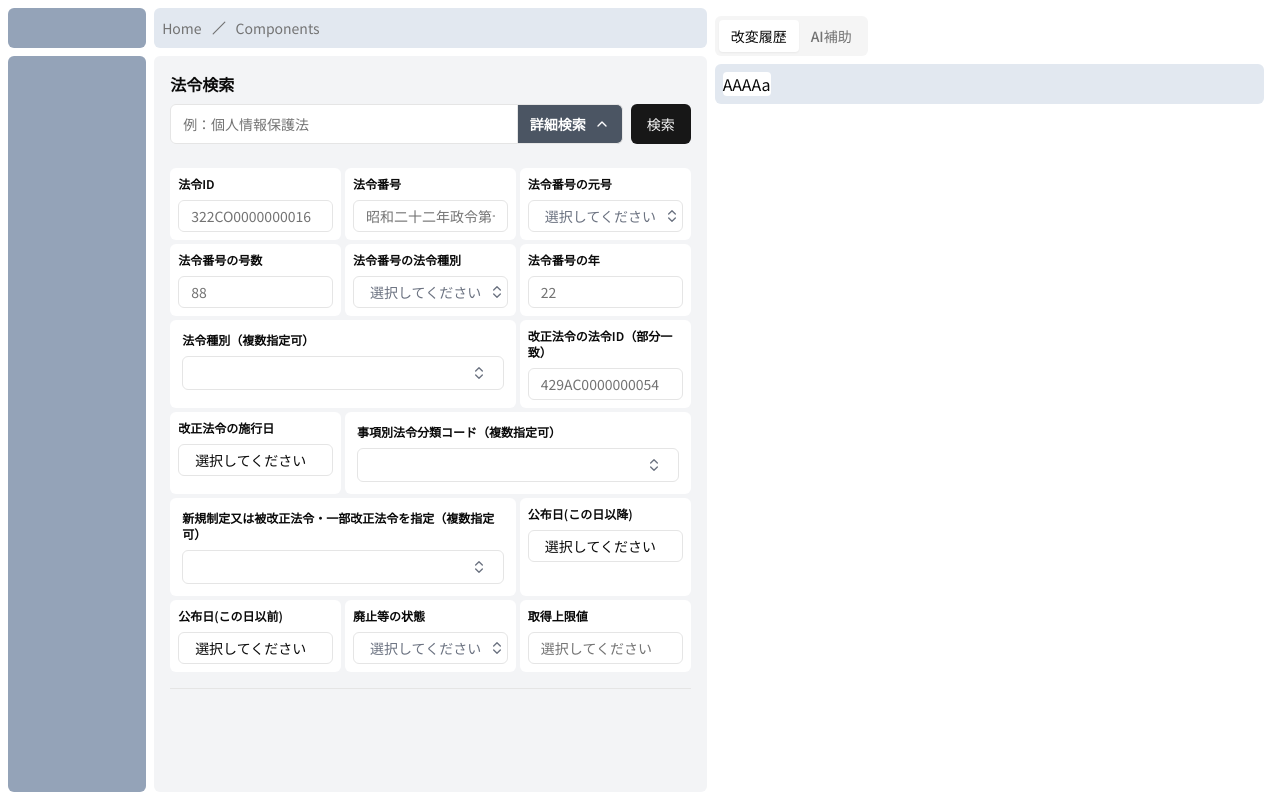
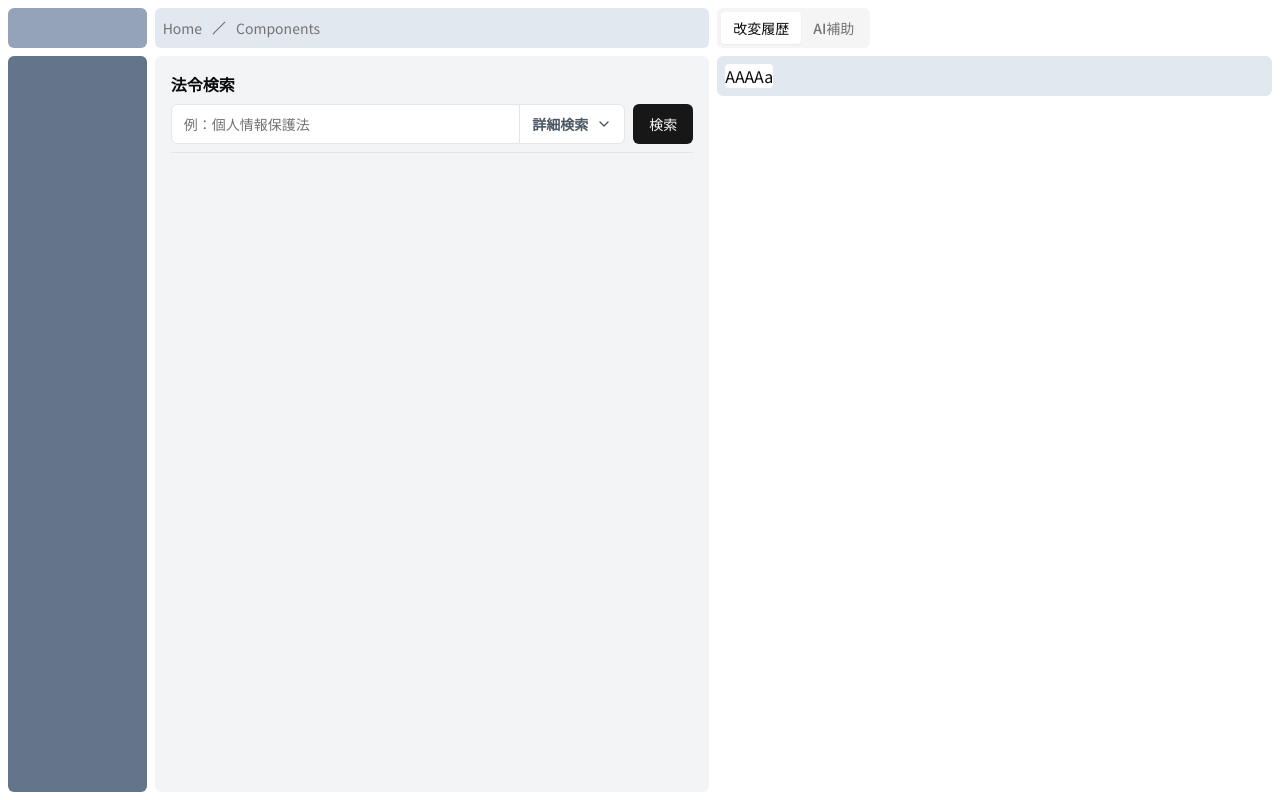
Before and after one commit to yoshi-zen/law-api-hackathon, a Next.js app: page / in a window 1280 px wide. Built offline with nearby package versions, Linux system fonts and the light colour scheme.

Commit message:
layout綺麗にした

```diff
--- a/src/app/layout.tsx
+++ b/src/app/layout.tsx
@@ -2,15 +2,9 @@ import type { Metadata } from "next";
 import { Noto_Sans_JP } from "next/font/google";
 import "./globals.css";
 import TabContentDesign from "@/components/page/tab-content-design";
-import {
-  Breadcrumb,
-  BreadcrumbItem,
-  BreadcrumbLink,
-  BreadcrumbList,
-  BreadcrumbSeparator,
-} from "@/components/ui/breadcrumb";
+
+import { BreadCrumb } from "@/components/breadcrumbs";
 import { Tabs, TabsContent, TabsList, TabsTrigger } from "@/components/ui/tabs";
-import { Slash } from "lucide-react";
 import { twMerge } from "tailwind-merge";
 
 const notoSansJp = Noto_Sans_JP({
@@ -36,36 +30,12 @@ export default function RootLayout({
           notoSansJp.variable,
         )}
       >
-        <div className="grid h-screen grid-cols-[5fr_4fr] gap-2">
-          <div className="grid h-screen grid-cols-[1fr_4fr] gap-2 p-2 pr-0">
-            <div className="grid grid-rows-[2.5rem_1fr] gap-2">
-              <div className="rounded-md bg-slate-400" />
-              <div className="rounded-md bg-slate-400" />
-            </div>
-            <div className="grid grid-rows-[2.5rem_1fr] gap-2">
-              <div className="flex items-center rounded-md bg-slate-200 px-2">
-                <Breadcrumb>
-                  <BreadcrumbList>
-                    <BreadcrumbItem>
-                      <BreadcrumbLink href="/">Home</BreadcrumbLink>
-                    </BreadcrumbItem>
-                    <BreadcrumbSeparator>
-                      <Slash />
-                    </BreadcrumbSeparator>
-                    <BreadcrumbItem>
-                      <BreadcrumbLink href="/components">
-                        Components
-                      </BreadcrumbLink>
-                    </BreadcrumbItem>
-                  </BreadcrumbList>
-                </Breadcrumb>
-              </div>
-              <div className="h-full max-h-full overflow-y-auto rounded-md bg-gray-100">
-                {children}
-              </div>
-            </div>
+        <div className="grid h-[100dvh] max-h-[100dvh] grid-cols-[1fr_4fr_4fr] grid-rows-[2.5rem_1fr] gap-2 p-2">
+          <div className="rounded-md bg-slate-400" />
+          <div className="flex items-center rounded-md bg-slate-200 px-2">
+            <BreadCrumb />
           </div>
-          <div className="rounded-md p-4 pl-0">
+          <div className="row-span-2 rounded-md">
             <Tabs
               defaultValue="history"
               className="w-full"
@@ -82,6 +52,10 @@ export default function RootLayout({
               </TabsContent>
             </Tabs>
           </div>
+          <div className="rounded-md bg-slate-500" />
+          <div className="h-full overflow-y-scroll rounded-md bg-gray-100">
+            {children}
+          </div>
         </div>
       </body>
     </html>
--- a/src/app/page.tsx
+++ b/src/app/page.tsx
@@ -2,7 +2,7 @@ import { InputConditionList } from "@/features/_search/_components/input-conditi
 
 export default function Home() {
   return (
-    <main className="h-full">
+    <main className="">
       <InputConditionList />
     </main>
   );
--- /dev/null
+++ b/src/components/breadcrumbs/index.tsx
@@ -0,0 +1,26 @@
+import {
+  Breadcrumb,
+  BreadcrumbItem,
+  BreadcrumbLink,
+  BreadcrumbList,
+  BreadcrumbSeparator,
+} from "@/components/ui/breadcrumb";
+import { Slash } from "lucide-react";
+
+export const BreadCrumb = () => {
+  return (
+    <Breadcrumb>
+      <BreadcrumbList>
+        <BreadcrumbItem>
+          <BreadcrumbLink href="/">Home</BreadcrumbLink>
+        </BreadcrumbItem>
+        <BreadcrumbSeparator>
+          <Slash />
+        </BreadcrumbSeparator>
+        <BreadcrumbItem>
+          <BreadcrumbLink href="/components">Components</BreadcrumbLink>
+        </BreadcrumbItem>
+      </BreadcrumbList>
+    </Breadcrumb>
+  );
+};
--- a/src/features/_search/_components/input-condition-list/index.tsx
+++ b/src/features/_search/_components/input-condition-list/index.tsx
@@ -22,7 +22,7 @@ export const InputConditionList = () => {
   const [message, formAction, isPending] = useActionState(fetchLawList, null);
 
   /** 開かれているAccordionItemの識別 */
-  const [openingAccordionItem, setOpeningAccordionItem] = useState("search");
+  const [openingAccordionItem, setOpeningAccordionItem] = useState("");
 
   /** Accordionの開閉状態を変更する関数 */
   const onValueChange = useCallback((value: string) => {
@@ -34,8 +34,7 @@ export const InputConditionList = () => {
   };
 
   return (
-    <form action={formAction}>
-      <div className="flex flex-col items-center gap-4 overflow-y-auto p-4">
+    <div className="flex flex-col items-center gap-4 p-4">
       <div className="flex w-full flex-col gap-2">
         <h2 className="self-start font-bold">法令検索</h2>
         <Accordion
@@ -45,6 +44,7 @@ export const InputConditionList = () => {
           onValueChange={onValueChange}
         >
           <AccordionItem value="search">
+            <form action={formAction}>
               <div className="grid w-full grid-cols-[1fr_auto] gap-2">
                 <div className="relative grid w-full grid-cols-[1fr_auto]">
                   <Input
@@ -113,10 +113,10 @@ export const InputConditionList = () => {
                   })}
                 </div>
               </AccordionContent>
+            </form>
           </AccordionItem>
         </Accordion>
       </div>
     </div>
-    </form>
   );
 };
```
Lines whose indentation alone changed are shown as unchanged.
